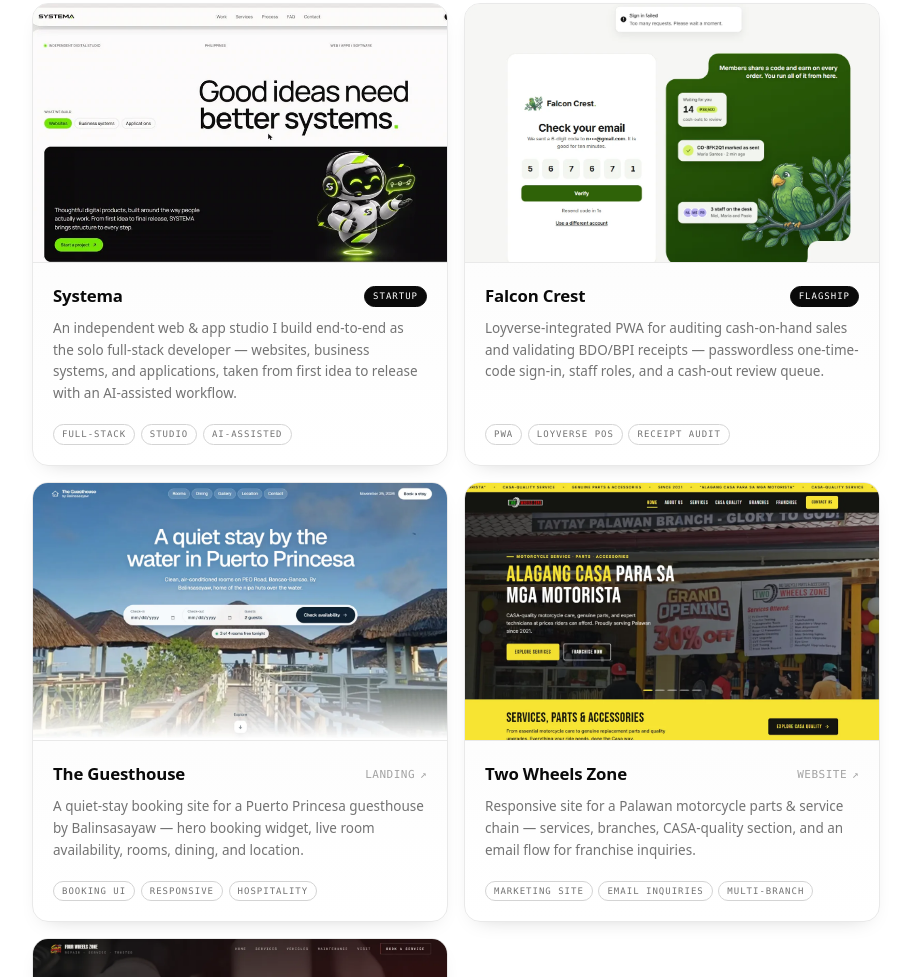
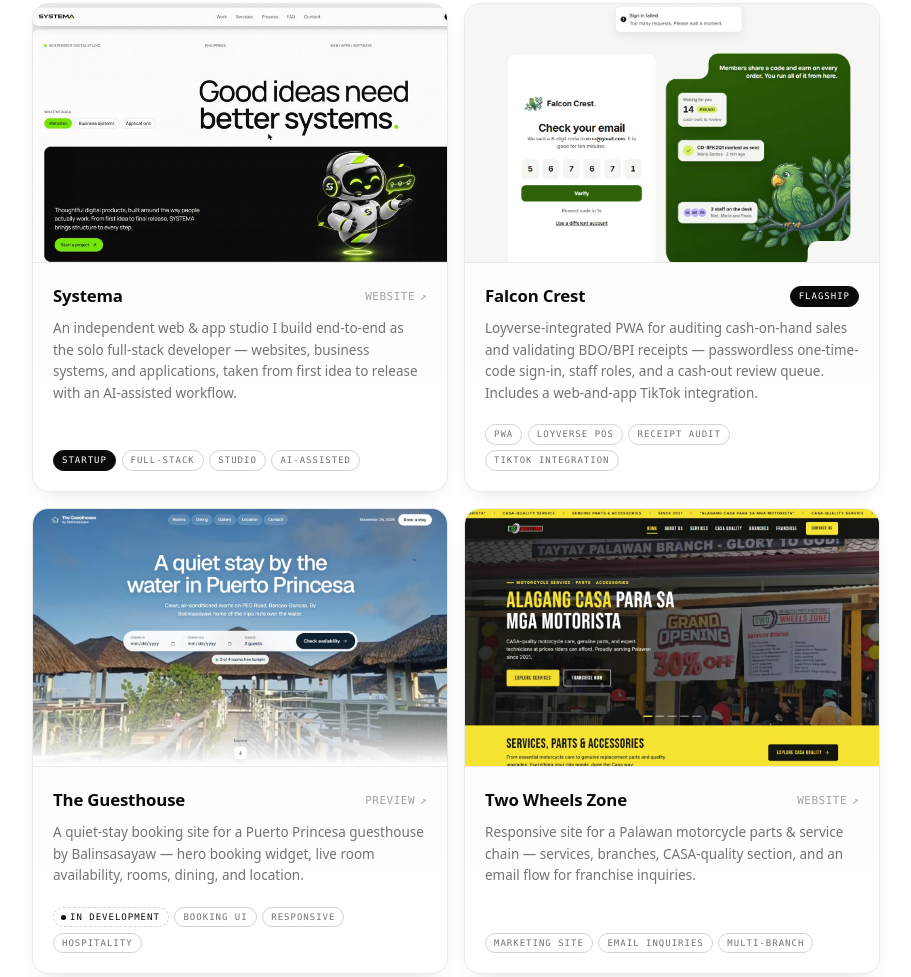
Before and after one commit to sktle-niel/portfolio-site, a plain HTML site: page index.html in a window 1280 px wide. Shown: the part 1808-2785 px from the top of the page, without its empty margins (296-1207 px from the left). Drawn offline with Linux system fonts and the light colour scheme.

Commit message:
Make project cards clickable and polish hover/press interaction
- Stretched-link whole-card clicks for Systema, The Guesthouse, Two
  Wheels Zone, Four Wheels Zone (open in new tab, keyboard-focusable)
- Falcon Crest left unlinked; note its web-and-app TikTok integration
- The Guesthouse marked In development
- Richer hover: deeper lift, image zoom, top accent sweep, card-go
  underline; add :active press feedback and focus-visible ring

```diff
--- a/index.html
+++ b/index.html
@@ -173,16 +173,17 @@
 
         <div class="proj-grid">
 
-          <article class="card reveal">
+          <article class="card card--link reveal">
+            <a class="card-link" href="https://www.systemasolution.tech" target="_blank" rel="noopener noreferrer" aria-label="Open the Systema website in a new tab"></a>
             <div class="card-shot"><img src="assets/systema.webp" width="800" height="500" alt="SYSTEMA studio homepage — the headline Good ideas need better systems beside a green robot mascot, with Websites, Business systems, and Applications listed as what they build" loading="lazy"></div>
             <div class="card-body">
               <div class="card-top">
                 <h3>Systema</h3>
-                <span class="tag featured">Startup</span>
+                <span class="card-go">Website <span class="arr">↗</span></span>
               </div>
               <p class="card-desc">An independent web &amp; app studio I build end-to-end as the solo full-stack developer — websites, business systems, and applications, taken from first idea to release with an AI-assisted workflow.</p>
               <div class="card-tags">
-                <span class="tag">Full-stack</span><span class="tag">Studio</span><span class="tag">AI-assisted</span>
+                <span class="tag featured">Startup</span><span class="tag">Full-stack</span><span class="tag">Studio</span><span class="tag">AI-assisted</span>
               </div>
             </div>
           </article>
@@ -194,28 +195,30 @@
                 <h3>Falcon Crest</h3>
                 <span class="tag featured">Flagship</span>
               </div>
-              <p class="card-desc">Loyverse-integrated PWA for auditing cash-on-hand sales and validating BDO/BPI receipts — passwordless one-time-code sign-in, staff roles, and a cash-out review queue.</p>
+              <p class="card-desc">Loyverse-integrated PWA for auditing cash-on-hand sales and validating BDO/BPI receipts — passwordless one-time-code sign-in, staff roles, and a cash-out review queue. Includes a web-and-app TikTok integration.</p>
               <div class="card-tags">
-                <span class="tag">PWA</span><span class="tag">Loyverse POS</span><span class="tag">Receipt audit</span>
+                <span class="tag">PWA</span><span class="tag">Loyverse POS</span><span class="tag">Receipt audit</span><span class="tag">TikTok integration</span>
               </div>
             </div>
           </article>
 
-          <article class="card reveal">
+          <article class="card card--link reveal">
+            <a class="card-link" href="https://rhythmic-gold-leopard-75.hostingersite.com/" target="_blank" rel="noopener noreferrer" aria-label="Open The Guesthouse preview in a new tab"></a>
             <div class="card-shot"><img src="assets/guesthouse.webp" width="800" height="500" alt="The Guesthouse by Balinsasayaw landing page with an over-the-water hero and a booking availability bar" loading="lazy"></div>
             <div class="card-body">
               <div class="card-top">
                 <h3>The Guesthouse</h3>
-                <span class="card-go">Landing <span class="arr">↗</span></span>
+                <span class="card-go">Preview <span class="arr">↗</span></span>
               </div>
               <p class="card-desc">A quiet-stay booking site for a Puerto Princesa guesthouse by Balinsasayaw — hero booking widget, live room availability, rooms, dining, and location.</p>
               <div class="card-tags">
-                <span class="tag">Booking UI</span><span class="tag">Responsive</span><span class="tag">Hospitality</span>
+                <span class="tag wip">In development</span><span class="tag">Booking UI</span><span class="tag">Responsive</span><span class="tag">Hospitality</span>
               </div>
             </div>
           </article>
 
-          <article class="card reveal">
+          <article class="card card--link reveal">
+            <a class="card-link" href="https://www.twowheelszone.com" target="_blank" rel="noopener noreferrer" aria-label="Open the Two Wheels Zone website in a new tab"></a>
             <div class="card-shot"><img src="assets/two-wheels-zone.webp" width="800" height="500" alt="Two Wheels Zone homepage, a yellow and black motorcycle parts and service site with a franchise call to action" loading="lazy"></div>
             <div class="card-body">
               <div class="card-top">
@@ -229,7 +232,8 @@
             </div>
           </article>
 
-          <article class="card reveal">
+          <article class="card card--link reveal">
+            <a class="card-link" href="https://www.fourwheelszone.com" target="_blank" rel="noopener noreferrer" aria-label="Open the Four Wheels Zone website in a new tab"></a>
             <div class="card-shot"><img src="assets/four-wheels-zone.webp" width="800" height="500" alt="Four Wheels Zone auto-repair homepage with a dark hero of a mechanic at work and a book-a-service button" loading="lazy"></div>
             <div class="card-body">
               <div class="card-top">
--- a/styles.css
+++ b/styles.css
@@ -610,6 +610,8 @@ html.vt.theme-ready body * { transition: none !important; }
 @media (max-width: 640px) { .proj-grid { grid-template-columns: 1fr; } }
 
 .card {
+  position: relative;
+  isolation: isolate;
   display: flex;
   flex-direction: column;
   border: 1px solid var(--g200);
@@ -621,11 +623,54 @@ html.vt.theme-ready body * { transition: none !important; }
   text-decoration: none;
   color: inherit;
 }
+
+/* Accent line sweeping across the top edge — linked cards only */
+.card--link::before {
+  content: "";
+  position: absolute;
+  top: 0; left: 0; right: 0;
+  height: 2px;
+  background: linear-gradient(90deg, var(--ink), transparent);
+  transform: scaleX(0);
+  transform-origin: left;
+  transition: transform .5s var(--ease);
+  pointer-events: none;
+  z-index: 4;
+}
+.card--link:hover::before,
+.card--link:focus-within::before { transform: scaleX(1); }
+
+/* Stretched link: whole card clickable + keyboard-focusable */
+.card--link { cursor: pointer; }
+.card-link {
+  position: absolute;
+  inset: 0;
+  z-index: 3;
+  border-radius: inherit;
+}
+.card-link:focus-visible {
+  outline: 2px solid var(--ink);
+  outline-offset: 3px;
+}
+
+/* Hover: gentle lift for all, stronger + interactive for linked */
 .card:hover {
   box-shadow: var(--shadow-hover);
   transform: translateY(-2px);
   border-color: var(--g300);
 }
+.card--link:hover,
+.card--link:focus-within {
+  transform: translateY(-4px);
+  border-color: var(--g400);
+}
+/* Press feedback on click */
+.card--link:active {
+  transform: translateY(-1px) scale(.994);
+  box-shadow: var(--shadow-rest);
+  transition-duration: .09s;
+}
+
 .card-shot {
   aspect-ratio: 16 / 10;
   overflow: hidden;
@@ -639,6 +684,8 @@ html.vt.theme-ready body * { transition: none !important; }
   transition: transform .5s var(--ease);
 }
 .card:hover .card-shot img { transform: scale(1.04); }
+.card--link:hover .card-shot img,
+.card--link:focus-within .card-shot img { transform: scale(1.06); }
 .card-body { padding: 1.25rem; display: flex; flex-direction: column; gap: .5rem; flex: 1; }
 .card-top { display: flex; align-items: center; justify-content: space-between; gap: .75rem; }
 .card h3 { margin: 0; font-size: 1.05rem; font-weight: 600; letter-spacing: -.01em; }
@@ -655,7 +702,23 @@ html.vt.theme-ready body * { transition: none !important; }
   padding: 2px 8px;
 }
 .tag.featured { background: var(--ink); color: var(--bg); border-color: var(--ink); }
+.tag.wip {
+  border-style: dashed;
+  color: var(--ink);
+  position: relative;
+  padding-left: 16px;
+}
+.tag.wip::before {
+  content: "";
+  position: absolute;
+  left: 7px; top: 50%;
+  width: 5px; height: 5px;
+  margin-top: -2.5px;
+  border-radius: 50%;
+  background: currentColor;
+}
 .card-go {
+  position: relative;
   font-family: var(--font-mono);
   font-size: 11px;
   letter-spacing: .5px;
@@ -664,10 +727,26 @@ html.vt.theme-ready body * { transition: none !important; }
   display: inline-flex;
   align-items: center;
   gap: .3rem;
+  white-space: nowrap;
+}
+.card-go::after {
+  content: "";
+  position: absolute;
+  left: 0; bottom: -3px;
+  width: 100%;
+  height: 1.5px;
+  background: currentColor;
+  transform: scaleX(0);
+  transform-origin: left;
+  transition: transform .4s var(--ease);
 }
 .card-go .arr { transition: transform .2s var(--ease); }
-.card:hover .card-go { color: var(--ink); }
-.card:hover .card-go .arr { transform: translate(2px, -2px); }
+.card--link:hover .card-go,
+.card--link:focus-within .card-go { color: var(--ink); }
+.card--link:hover .card-go::after,
+.card--link:focus-within .card-go::after { transform: scaleX(1); }
+.card--link:hover .card-go .arr,
+.card--link:focus-within .card-go .arr { transform: translate(2px, -2px); }
 
 /* Other (text) projects */
 .proj-more { margin-top: 1rem; }
```
